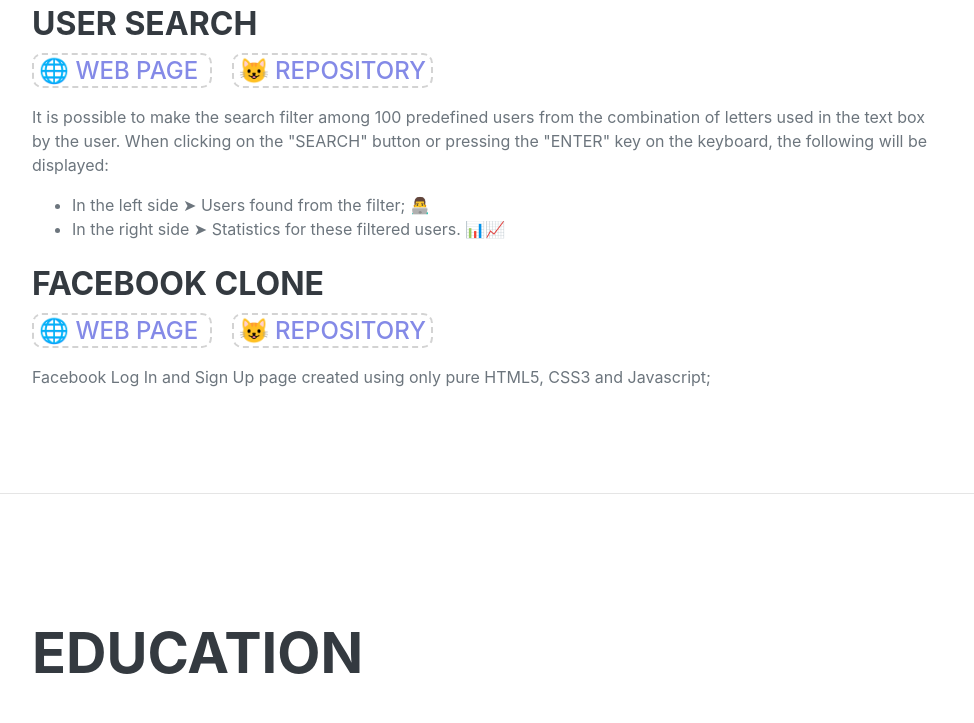
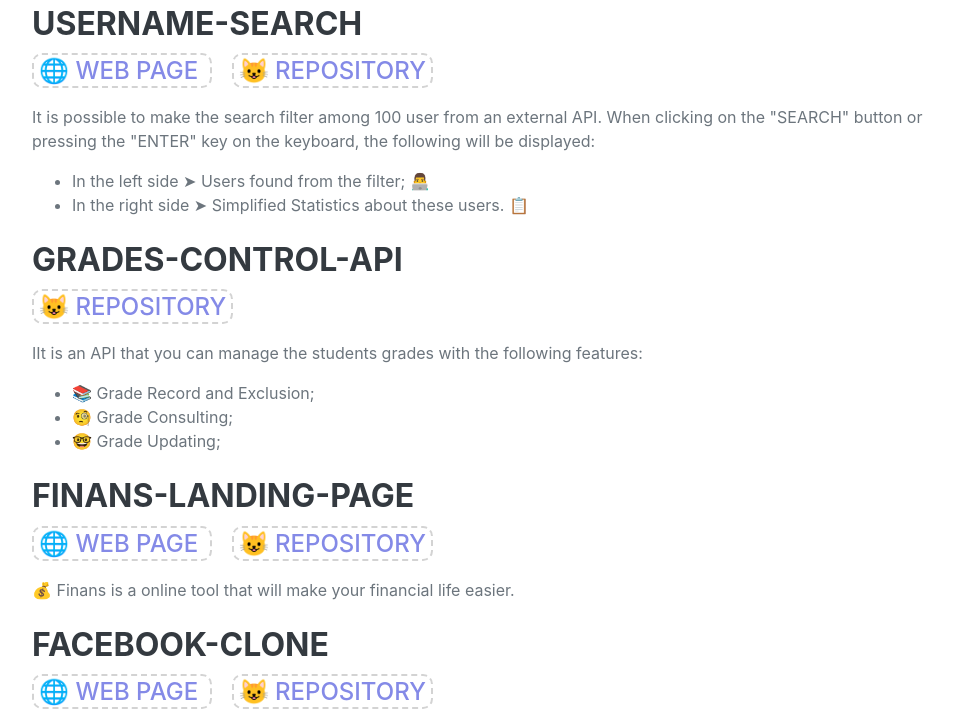
Before and after one commit to gustavobgt/gustavobgt.github.io, a plain HTML site: page index.html in a window 1280 px wide. Shown: the part 1252-1975 px from the top of the page, without its empty margins (288-1262 px from the left). Drawn offline with nearby package versions, Linux system fonts and the light colour scheme; a web font is replaced by a local one.

Commit message:
updating projects

```diff
--- a/index.html
+++ b/index.html
@@ -161,7 +161,7 @@
             class="d-flex flex-column flex-md-row justify-content-between mb-2"
           >
             <div class="flex-grow-1">
-              <h3 class="mb-0">User Search</h3>
+              <h3 class="mb-0">Username-Search</h3>
               <div class="subheading mb-3 pages-link-container">
                 <a class="pages-link" href="https://gustavobgt.github.io/username-search/" target="_blank">
                   🌐 Web Page
@@ -171,16 +171,15 @@
             </a>
             </div>
               <p>
-                It is possible to make the search filter among 100 predefined
-                users from the combination of letters used in the text box by
-                the user. When clicking on the "SEARCH" button or pressing the
+                It is possible to make the search filter among 100 user from an
+                external API. When clicking on the "SEARCH" button or pressing the
                 "ENTER" key on the keyboard, the following will be displayed:
 
                 <ul>
                     <li>
                         In the left side ➤ Users found from the filter; 👨‍💻
                     </li>
-                    <li>In the right side ➤ Statistics for these filtered users. 📊📈
+                    <li>In the right side ➤ Simplified Statistics about these users. 📋
                     </li>
                 </ul>
               </p>
@@ -192,12 +191,60 @@
             class="d-flex flex-column flex-md-row justify-content-between mb-2"
           >
             <div class="flex-grow-1">
-              <h3 class="mb-0">Facebook Clone</h3>
+              <h3 class="mb-0">grades-control-api</h3>
               <div class="subheading mb-3 pages-link-container">
-                <a class="pages-link" href="https://gustavobgt.github.io/Facebook-clone/" target="_blank">
+            <a class="pages-link" href="https://github.com/gustavobgt/grades-control-api" target="_blank">
+              😺 Repository
+            </a>
+            </div>
+              <p>
+                IIt is an API that you can manage the students grades with the following features:
+              </p>
+              <ul>
+                <li>
+                  📚 Grade Record and Exclusion;
+                </li>
+                <li>
+                  🧐 Grade Consulting;
+                </li>
+                <li>
+                  🤓 Grade Updating;
+                </li>
+            </ul>
+            </div>
+
+          </div>
+
+          <div
+            class="d-flex flex-column flex-md-row justify-content-between mb-2"
+          >
+            <div class="flex-grow-1">
+              <h3 class="mb-0">finans-landing-page</h3>
+              <div class="subheading mb-3 pages-link-container">
+                <a class="pages-link" href="https://gustavobgt.github.io/finans-landing-page" target="_blank">
                   🌐 Web Page
             </a>
-            <a class="pages-link" href="https://github.com/gustavobgt/Facebook-clone" target="_blank">
+            <a class="pages-link" href="https://github.com/gustavobgt/finans-landing-page" target="_blank">
+              😺 Repository
+            </a>
+            </div>
+              <p>
+                💰 Finans is a online tool that will make your financial life easier.
+              </p>
+            </div>
+
+          </div>
+
+          <div
+            class="d-flex flex-column flex-md-row justify-content-between mb-2"
+          >
+            <div class="flex-grow-1">
+              <h3 class="mb-0">Facebook-Clone</h3>
+              <div class="subheading mb-3 pages-link-container">
+                <a class="pages-link" href="https://gustavobgt.github.io/facebook-clone/" target="_blank">
+                  🌐 Web Page
+            </a>
+            <a class="pages-link" href="https://github.com/gustavobgt/facebook-clone" target="_blank">
               😺 Repository
             </a>
             </div>
@@ -208,6 +255,8 @@
             </div>
 
           </div>
+
+
 
 
         </div>
```
